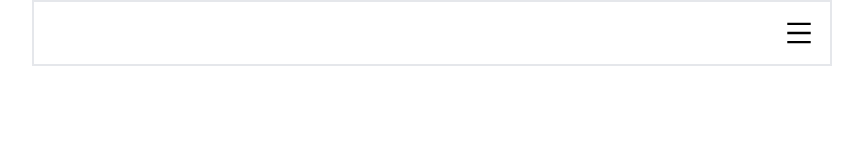
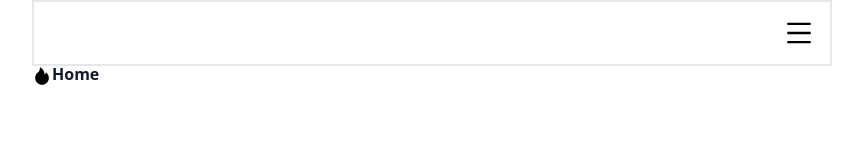
Before and after one commit to oscarcortez/burger_menuside, a React (Vite) app: page / in a window 1280 px wide. Shown: the top 160 px of the page, without its empty margins (208-1071 px from the left). Built offline with nearby package versions, Linux system fonts and the light colour scheme.

Commit message:
created ListItemCard and MenuItemCard

```diff
--- a/package.json
+++ b/package.json
@@ -14,6 +14,7 @@
     "react": "^18.2.0",
     "react-dom": "^18.2.0",
     "react-icons": "^5.0.1",
+    "react-router-dom": "^6.22.3",
     "tailwindcss": "^3.4.1"
   },
   "devDependencies": {
--- a/src/App.tsx
+++ b/src/App.tsx
@@ -1,14 +1,18 @@
-import './App.css'
-import './styles.css'
+import "./App.css";
+import "./styles.css";
 
-import { NavBar } from './components/NavBar'
+import { AiFillFire } from "react-icons/ai";
+
+import { NavBar } from "./components/NavBar";
+import { MenuItemCard } from "./components/MenuItemCard";
 
 function App() {
   return (
     <div>
       <NavBar />
+      <MenuItemCard label="Home" icon={AiFillFire} />
     </div>
-  )
+  );
 }
 
-export default App
+export default App;
--- /dev/null
+++ b/src/components/ListItemCard/ListItemCard.tsx
@@ -0,0 +1,11 @@
+import { MenuItemCard } from "../MenuItemCard";
+
+export const ListItemCard = ({ items }: { items: any }) => {
+  return (
+    <div className="flex flex-col justify-start">
+      {items.map((item: any) => (
+        <MenuItemCard label={item.label} icon={item.icon} />
+      ))}
+    </div>
+  );
+};
--- /dev/null
+++ b/src/components/ListItemCard/index.ts
@@ -0,0 +1 @@
+export * from './ListItemCard';
--- /dev/null
+++ b/src/components/MenuItemCard/MenuItemCard.tsx
@@ -0,0 +1,24 @@
+import { IconType } from "react-icons";
+// import { Link } from "react-router-dom";
+
+export const MenuItemCard = ({
+  icon,
+  label,
+  // navigateTo,
+}: {
+  icon?: IconType;
+  label: string;
+}) => {
+  return (
+    <>
+      {/* <Link to={navigateTo}> */}
+      <div className="flex flex-row justify-start">
+        {icon && icon({ size: 20 })}
+        <p className="text-gray-900 leading-none font-bold text-left">
+          {label}
+        </p>
+      </div>
+      {/* </Link> */}
+    </>
+  );
+};
--- /dev/null
+++ b/src/components/MenuItemCard/index.ts
@@ -0,0 +1 @@
+export * from './MenuItemCard';
--- /dev/null
+++ b/src/pages/Kurv/Kurv.tsx
@@ -0,0 +1,5 @@
+export const Kurv = () => {
+  return (
+    <div>Kurv</div>
+  )
+}
--- /dev/null
+++ b/src/pages/Kurv/index.ts
@@ -0,0 +1 @@
+export * from './Kurv'
```
Also changed, not shown: 1 other file (tests, documents, lock files or other folders).
